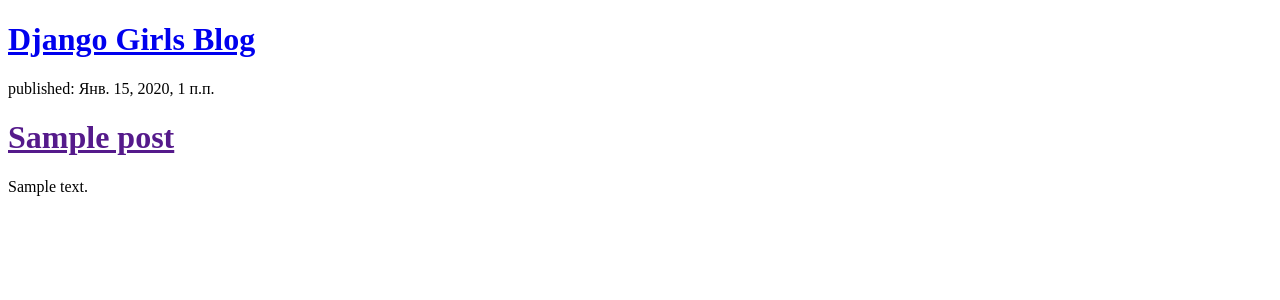
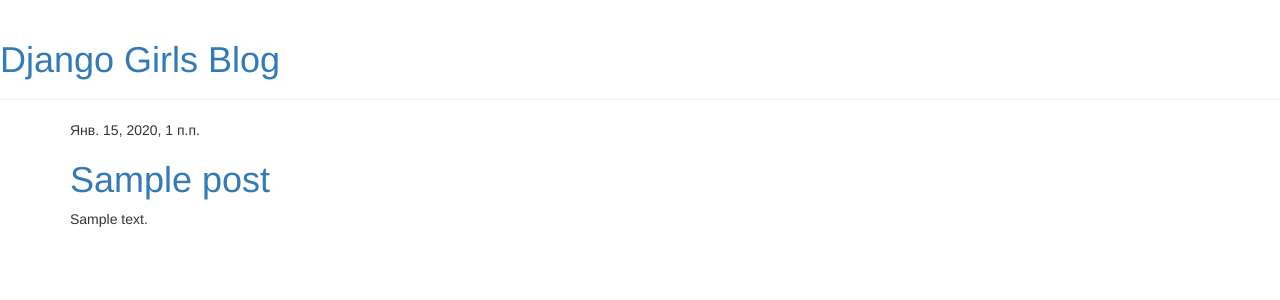
Before and after one commit to Zao0oza/my-first-blog, a Django app: template blog/templates/blog/post_list.html in a window 1280 px wide. Shown: the top 300 px of the page. Run offline with Django 3.2, Linux system fonts and the light colour scheme; the template is opened without the code that fills it: values that come from a table or form of the project are taken from there, others are empty; tables that the repository leaves empty hold one stand-in row (values such as "Sample post"); some libraries are stand-ins or nearby versions.

Commit message:
Added view and template for detailed blog post as well as CSS for the site.

```diff
--- /dev/null
+++ b/blog/templates/blog/base.html
@@ -0,0 +1,23 @@
+{% load static %}
+<html>
+    <head>
+        <title>Django Girls blog</title>
+        <link href="https://fonts.googleapis.com/css?family=Lobster&subset=latin,cyrillic" rel="stylesheet" type="text/css">
+        <link rel="stylesheet" href="//maxcdn.bootstrapcdn.com/bootstrap/3.2.0/css/bootstrap.min.css">
+        <link rel="stylesheet" href="//maxcdn.bootstrapcdn.com/bootstrap/3.2.0/css/bootstrap-theme.min.css">
+        <link rel="stylesheet" href="{% static 'css/blog.css' %}">
+    </head>
+ <body>
+    <div class="page-header">
+        <h1><a href="/">Django Girls Blog</a></h1>
+    </div>
+    <div class="content container">
+        <div class="row">
+            <div class="col-md-8">
+            {% block content %}
+            {% endblock %}
+            </div>
+        </div>
+    </div>
+</body>
+</html>
--- a/blog/templates/blog/post_list.html
+++ b/blog/templates/blog/post_list.html
@@ -1,13 +1,13 @@
-<!DOCTYPE html>
-<html lang="en">
-<div>
-    <h1><a href="/">Django Girls Blog</a></h1>
-</div>
+{% extends 'blog/base.html' %}
 
-{% for post in posts %}
-    <div>
-        <p>published: {{ post.published_date }}</p>
-        <h1><a href="">{{ post.title }}</a></h1>
-        <p>{{ post.text|linebreaksbr }}</p>
-    </div>
-{% endfor %}
+{% block content %}
+    {% for post in posts %}
+        <div class="post">
+            <div class="date">
+                {{ post.published_date }}
+            </div>
+            <h1><a href="{% url 'post_detail' pk=post.pk %}">{{ post.title }}</a></h1>
+            <p>{{ post.text|linebreaksbr }}</p>
+        </div>
+    {% endfor %}
+{% endblock %}
--- a/blog/urls.py
+++ b/blog/urls.py
@@ -1,5 +1,7 @@
 from django.conf.urls import url
 from . import views
+
 urlpatterns = [
     url(r'^$', views.post_list, name='post_list'),
+    url(r'^post/(?P<pk>\d+)/$', views.post_detail, name='post_detail'),
 ]
--- a/blog/views.py
+++ b/blog/views.py
@@ -1,7 +1,12 @@
 from django.shortcuts import render
 from django.utils import timezone
 from .models import Post
+from django.shortcuts import render, get_object_or_404
 
 def post_list(request):
     posts = Post.objects.filter(published_date__lte=timezone.now()).order_by('published_date')
     return render(request, 'blog/post_list.html', {'posts': posts})
+
+def post_detail(request, pk):
+    post = get_object_or_404(Post, pk=pk)
+    return render(request, 'blog/post_detail.html', {'post': post})
```
Also changed, not shown: blog/templates/blog/post_detail.html (added, +13 -0 lines).
